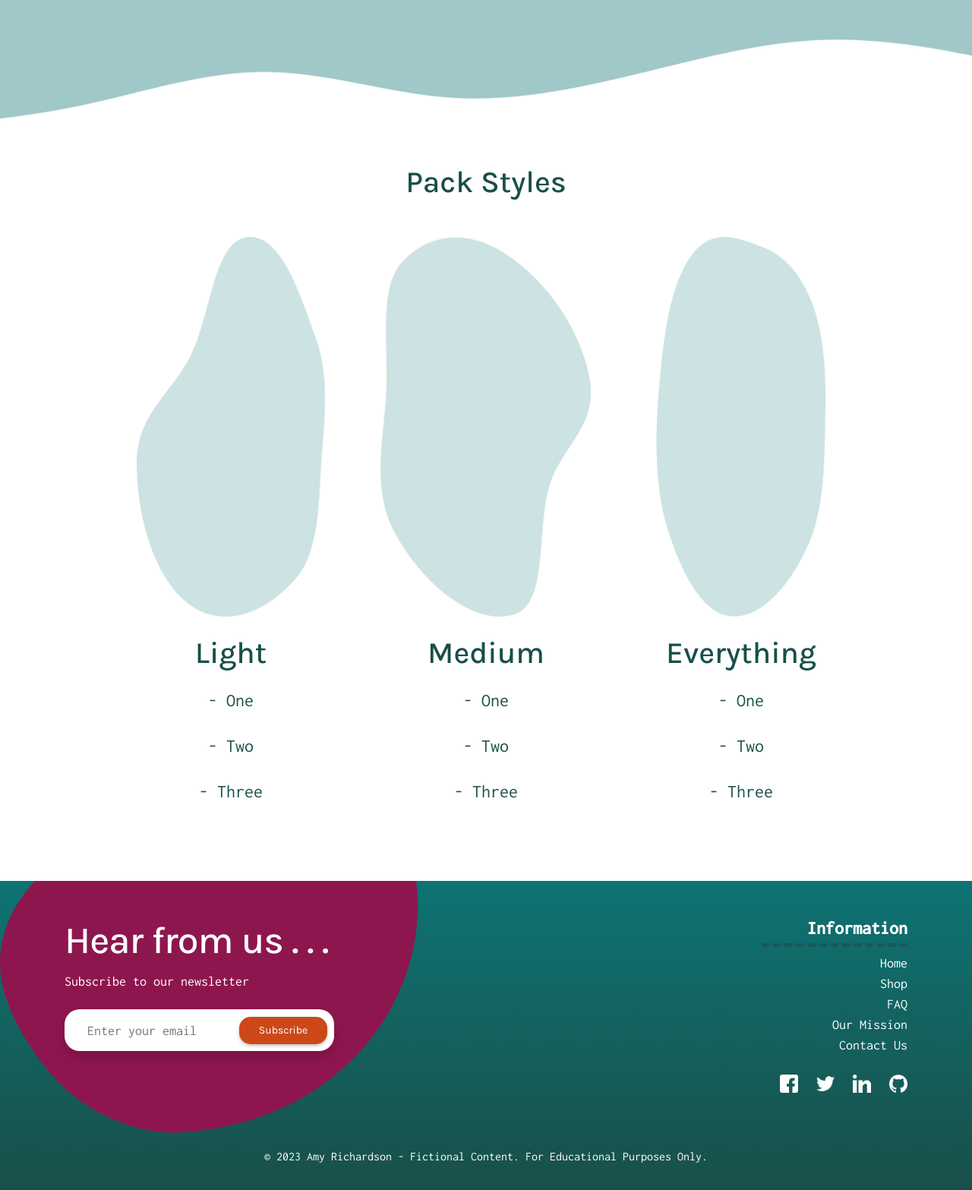
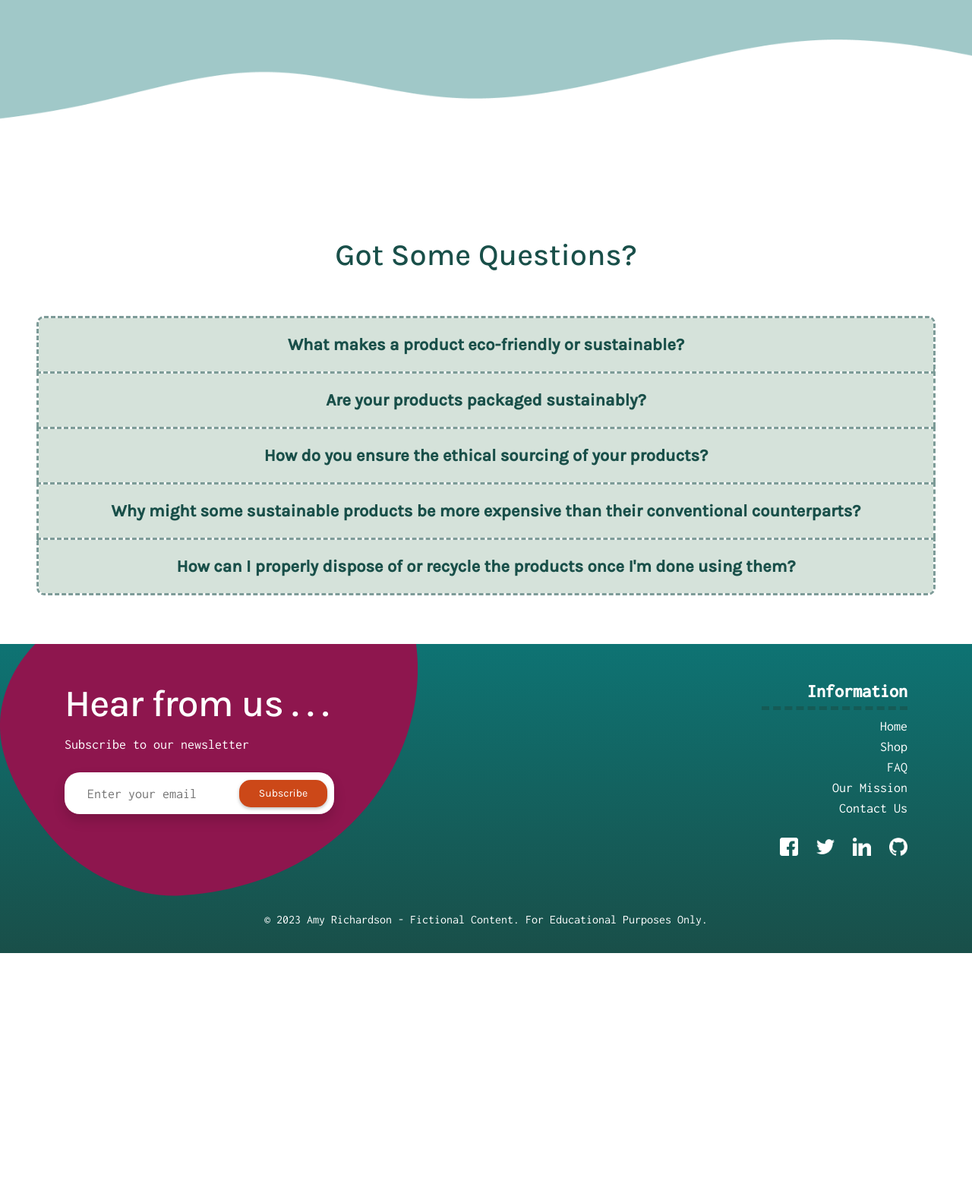
Before and after one commit to amylour/everneed, a Django app: page / in a window 1280 px wide. Shown: the part 2441-4008 px from the top of the page at 76% size. After the commit the page ends 3696 px from the top, so only its background shows below. Run offline with Django 3.2, Linux system fonts and the light colour scheme; data comes from the database, SQL or seed files in the repository; some libraries are stand-ins or nearby versions.

Commit message:
add: faq feature accordian & link in footer

```diff
--- a/everneed/settings.py
+++ b/everneed/settings.py
@@ -27,7 +27,7 @@ BASE_DIR = Path(__file__).resolve().parent.parent
 SECRET_KEY = os.environ.get('SECRET_KEY')
 
 # SECURITY WARNING: don't run with debug turned on in production!
-DEBUG = False
+DEBUG = True
 
 ALLOWED_HOSTS = ['8000-amylour-everneed-f3sgpqbcec.us2.codeanyapp.com', 'everneed-096aafe5d13c.herokuapp.com', 'localhost']
 
--- a/home/templates/home/index.html
+++ b/home/templates/home/index.html
@@ -109,40 +109,106 @@
     </div>
     </div>
 </section>
-<section id="pack_styles">
-    <div class="container-fluid text-center mb-5 pack-sec">
-        <h2 class="heading-text my-5">Pack Styles</h2>
-            <div class="row justify-content-center mt-2">
-            <div class="col-md-3 col-sm-4 mx-2 mb-4">
-                <img src="{% static 'images/light_vec.png' %}" class="img-fluid light-pack" alt="vector shape for illustration">
-                <h3 class="text-center heading-text mt-4">Light</h3>
-                <ul class="text-center list-group mt-2 mb-3">
-                    <li class="list-group-item">- One</li>
-                    <li class="list-group-item">- Two</li>
-                    <li class="list-group-item">- Three</li>
-                </ul>
+<!-- Bootstrap Accordian drop down -> https://getbootstrap.com/docs/4.0/components/collapse/ -->
+<section id="faq">
+    <div class="container-fluid mb-3 mt-5 p-5">
+        <h2 class="text-center pt-5 pb-2 mb-5 heading-text">Got Some Questions?</h2>
+        <div class="accordion" id="faqAccordion">
+            <div class="card">
+                <div class="card-header" id="headingOne">
+                    <h5 class="mb-0">
+                        <button class="btn btn-link btn-block text-center" type="button" data-toggle="collapse"
+                            data-target="#collapseOne" aria-expanded="true" aria-controls="collapseOne">
+                            What makes a product eco-friendly or sustainable?
+                        </button>
+                    </h5>
+                </div>
+                <div id="collapseOne" class="collapse" aria-labelledby="headingOne" data-parent="#faqAccordion">
+                    <div class="card-body">
+                        A product is considered eco-friendly or sustainable when it is made from renewable resources,
+                        has minimal impact on the environment during its lifecycle, and is produced through ethical and
+                        responsible methods. This includes using organic or recycled materials, employing
+                        energy-efficient manufacturing processes, and ensuring minimal waste and pollution.
+                        Additionally, sustainable products often have a longer lifespan and are designed to be recycled
+                        or biodegraded at the end of their use.
+                    </div>
+                </div>
             </div>
-            <div class="col-md-3 col-sm-4 mx-2 mb-4">
-                <img src="{% static 'images/medium_vec.png' %}" class="img-fluid medium-pack" alt="vector shape for illustration">
-                <h3 class="text-center heading-text mt-4">Medium</h3>
-                <ul class="text-center list-group mt-2 mb-3">
-                    <li class="list-group-item">- One</li>
-                    <li class="list-group-item">- Two</li>
-                    <li class="list-group-item">- Three</li>
-                </ul>
+            <div class="card">
+                <div class="card-header" id="headingTwo">
+                    <h5 class="mb-0">
+                        <button class="btn btn-link btn-block text-center" type="button" data-toggle="collapse"
+                            data-target="#collapseTwo" aria-expanded="true" aria-controls="collapseTwo">
+                            Are your products packaged sustainably?
+                        </button>
+                    </h5>
+                </div>
+                <div id="collapseTwo" class="collapse" aria-labelledby="headingTwo" data-parent="#faqAccordion">
+                    <div class="card-body">
+                        Yes, we prioritise sustainable packaging for all our products. Our packaging materials are either recyclable,
+                        compostable, or made from recycled content. We constantly evaluate and seek new methods to reduce our packaging
+                        footprint and encourage our customers to recycle or compost the packaging after use.
+                    </div>
+                </div>
             </div>
-            <div class="col-md-3 col-sm-4 mx-2 mb-4">
-                <img src="{% static 'images/everything_vec.png' %}" class="img-fluid everything-pack" alt="vectore shape for illustration">
-                <h3 class="text-center heading-text mt-4">Everything</h3>
-                <ul class="text-center list-group mt-2 mb-3">
-                    <li class="list-group-item">- One</li>
-                    <li class="list-group-item">- Two</li>
-                    <li class="list-group-item">- Three</li>
-                </ul>
+            <div class="card">
+                <div class="card-header" id="headingThree">
+                    <h5 class="mb-0">
+                        <button class="btn btn-link btn-block text-center" type="button" data-toggle="collapse"
+                            data-target="#collapseThree" aria-expanded="true" aria-controls="collapseOne">
+                            How do you ensure the ethical sourcing of your products?
+                        </button>
+                    </h5>
+                </div>
+                <div id="collapseThree" class="collapse" aria-labelledby="headingThree" data-parent="#faqAccordion">
+                    <div class="card-body">
+                        We have a strict vendor assessment process in place. Our suppliers are required to meet our sustainability and ethical
+                        standards, which include fair labor practices, responsible sourcing of raw materials, and minimal environmental impact.
+                        Regular audits and site visits are conducted to ensure our suppliers adhere to these standards.
+                    </div>
+                </div>
             </div>
+            <div class="card">
+                <div class="card-header" id="headingFour">
+                    <h5 class="mb-0">
+                        <button class="btn btn-link btn-block text-center" type="button" data-toggle="collapse"
+                            data-target="#collapseFour" aria-expanded="true" aria-controls="collapseFour">
+                            Why might some sustainable products be more expensive than their conventional counterparts?
+                        </button>
+                    </h5>
+                </div>
+                <div id="collapseFour" class="collapse" aria-labelledby="headingFour" data-parent="#faqAccordion">
+                    <div class="card-body">
+                        Sustainable products can sometimes be more expensive due to the higher quality, eco-friendly materials used, and the
+                        ethical and environmentally-friendly production methods employed. The processes involved in creating sustainable
+                        products often prioritise long-term environmental benefits over short-term cost savings. However, in the long run, many
+                        customers find that sustainable products offer better value due to their durability and reduced impact on the
+                        environment.
+                    </div>
+                </div>
             </div>
+            <div class="card">
+                <div class="card-header" id="headingFive">
+                    <h5 class="mb-0">
+                        <button class="btn btn-link btn-block text-center" type="button" data-toggle="collapse"
+                            data-target="#collapseFive" aria-expanded="true" aria-controls="collapseFive">
+                            How can I properly dispose of or recycle the products once I'm done using them?
+                        </button>
+                    </h5>
+                </div>
+                <div id="collapseFive" class="collapse" aria-labelledby="headingFive" data-parent="#faqAccordion">
+                    <div class="card-body">
+                        Each product we sell comes with specific disposal or recycling instructions. Most of our products are designed to be
+                        either recyclable or compostable. If you're unsure, please refer to the product label or contact our customer service
+                        for guidance. We also partner with local recycling initiatives to help our customers find convenient drop-off locations
+                        for certain products.
+                    </div>
+                </div>
+            </div>
+        </div>
     </div>
 </section>
+
 
 {% endblock %}
 
--- a/static/css/base.css
+++ b/static/css/base.css
@@ -789,26 +789,45 @@ input {
     font-family: var(--main-font);
 }
 
-/* Packing Section */
-.pack-sec {
-    color: #fff;
+/* FAQ Section */
+.card {
+    border: 3px dashed #194f4990;
+    border-radius: 10px;
 }
 
-.light-pack,
-.medium-pack,
-.everything-pack {
-    height: 500px;
+.card-header {
+    background-color: #d5e2da;
+    border-bottom: none;
 }
 
-.list-group,
-.list-group-item {
-    border : none;
+.btn,
+.btn-link {
+    color: #194f49;
+    text-decoration: none;
+    font-size: 22px;
+    font-weight: bold;
+    transition: none;
 }
 
-.list-group-item {
-    color: var(--forest);
-    font-size: 24px;
+.btn:hover,
+.btn-link:hover {
+    color: var(--purple);
+    text-decoration: none;
+    outline: none;
+}
+
+.btn,
+.btn-link.focus,
+.btn-link:focus {
+    text-decoration: none;
+    outline: none;
+    box-shadow: none;
+}
+
+.card-body {
     font-family: var(--main-font);
+    color: #194f49;
+    font-size: 20px;
 }
 
 /* Products */
--- a/templates/includes/footer.html
+++ b/templates/includes/footer.html
@@ -25,7 +25,7 @@
                         <ul class="list-unstyled">
                             <li><a href="{% url 'home' %}" class="footer-links">Home</a></li>
                             <li><a href="{% url 'products' %}" class="footer-links">Shop</a></li>
-                            <li><a href="{% url 'faq' %}" class="footer-links">FAQ</a></li>
+                            <li><a href="#faq" class="footer-links">FAQ</a></li>
                             <li><a href="{% url 'home' %}#our_mission" class="footer-links">Our Mission</a></li>
                             <li><a href="#" data-toggle="modal" data-target="#contactModal" class="footer-links">Contact Us</a></li>
                         </ul>
```
